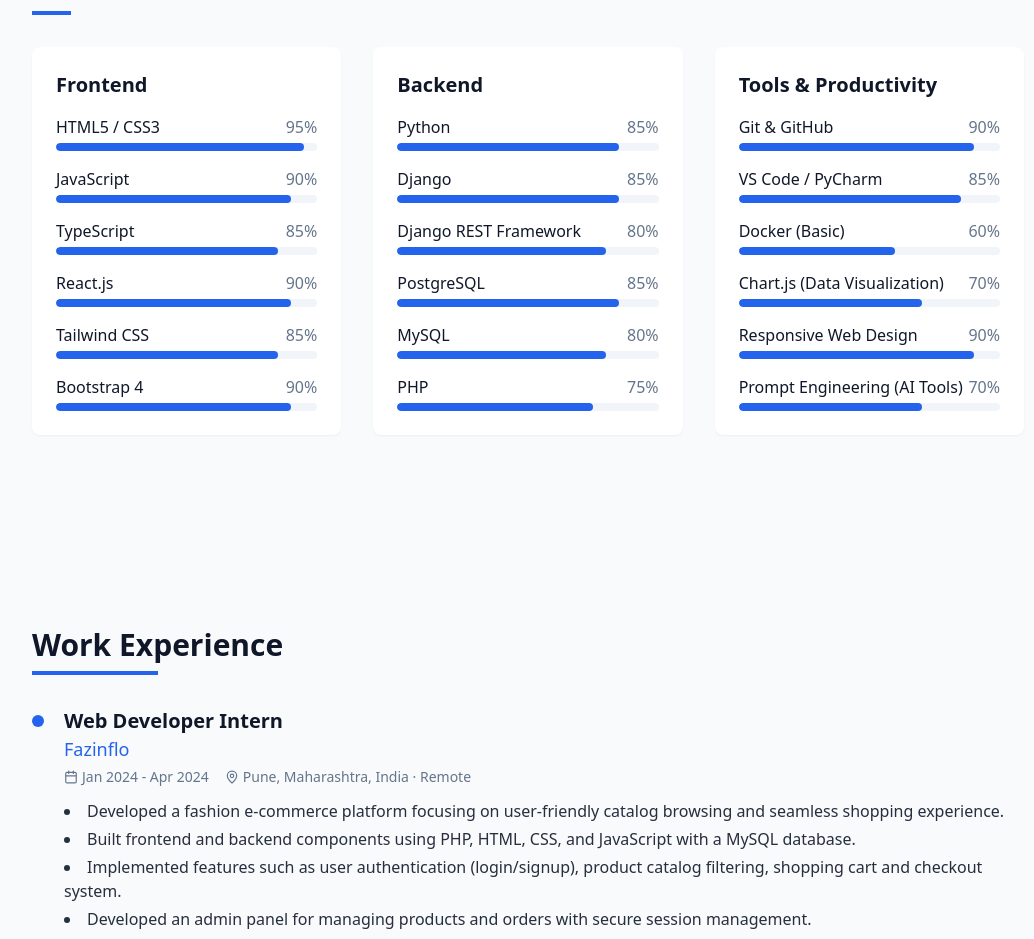
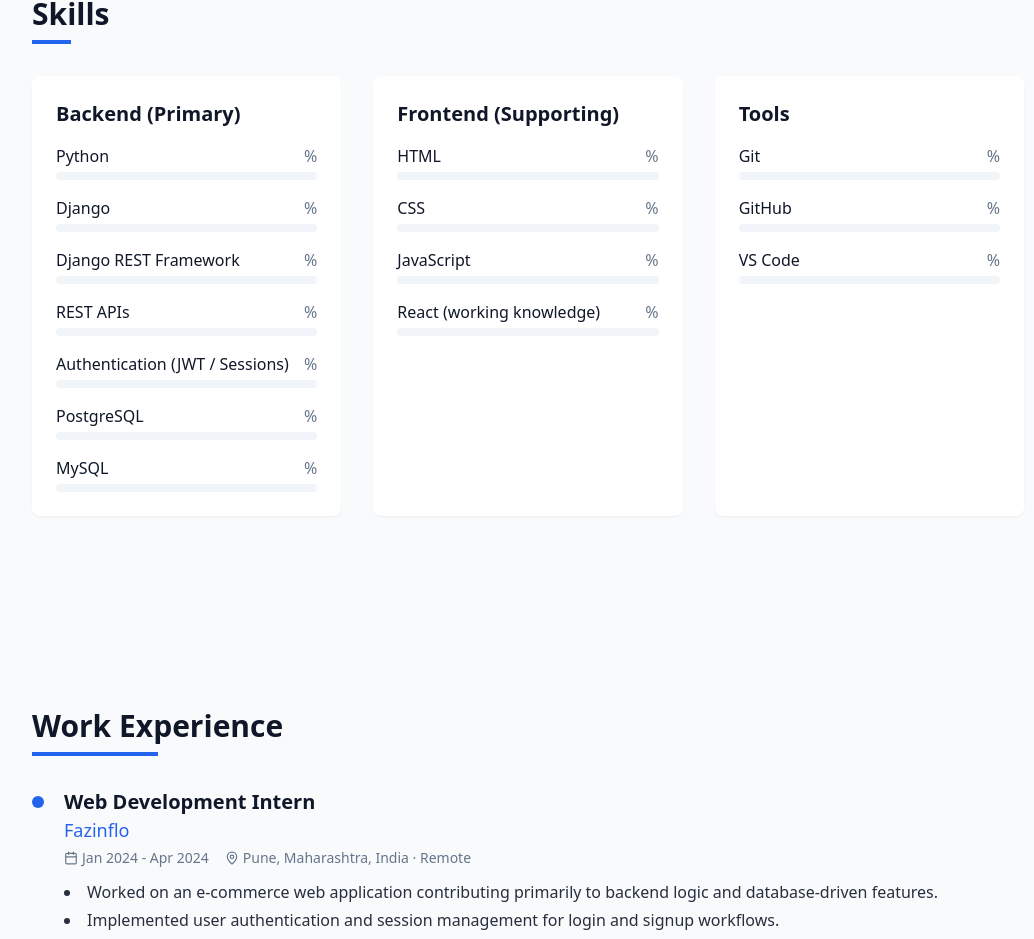
Before and after one commit to amanshinde1/aman-shinde-portfolio, a React (Vite) app: page / in a window 1280 px wide. Shown: the part 1531-2470 px from the top of the page, without its empty margins (112-1146 px from the left). Built offline with nearby package versions, Linux system fonts and the light colour scheme.

Commit message:
Changes made in portfolio content

```diff
--- a/src/data/profile.ts
+++ b/src/data/profile.ts
@@ -1,85 +1,94 @@
 export default {
   basics: {
     name: "Aman Shinde",
-    title: "Full-Stack Developer",
+    title: "Backend Developer (Python / Django)",
     email: "amanshinde316@gmail.com",
     phone: "+91 7768855042",
     location: "Pune, Maharashtra",
-    summary: `Passionate and detail-oriented Full-Stack Developer with a Master’s in Computer Applications and hands-on experience in Python, Django, and SQL.
+    summary: `Backend Developer with a Master’s in Computer Applications and hands-on experience building backend systems using Python, Django, Django REST Framework, and SQL-based databases.
 
-Skilled in building robust backend systems, RESTful APIs, and responsive web applications, user-friendly frontends using HTML, CSS, JavaScript, and Tailwind CSS.
+I focus on designing RESTful APIs, authentication flows, database-driven features, and backend logic for real-world applications. I also have working exposure to frontend technologies, which helps me collaborate effectively with frontend teams.
 
-I enjoy solving real-world problems through clean, maintainable code and thrive in collaborative environments that value continuous learning and innovation.`,
+I enjoy solving practical problems through clean, maintainable backend code and continuously improving my understanding of backend workflows.`,
     avatar: "/images/myphoto.jpeg",
     social: [
-      { platform: "LinkedIn", url: "https://www.linkedin.com/in/aman-shinde-45767925b/", icon: "linkedin" },
-      { platform: "GitHub", url: "https://github.com/amanshinde1", icon: "github" },
+      {
+        platform: "LinkedIn",
+        url: "https://www.linkedin.com/in/aman-shinde-45767925b/",
+        icon: "linkedin"
+      },
+      {
+        platform: "GitHub",
+        url: "https://github.com/amanshinde1",
+        icon: "github"
+      }
     ]
   },
+
   skills: [
     {
-      category: "Frontend",
+      category: "Backend (Primary)",
       items: [
-        { name: "HTML5 / CSS3", level: 95 },
-        { name: "JavaScript", level: 90 },
-        { name: "TypeScript", level: 85 },
-        { name: "React.js", level: 90 },
-        { name: "Tailwind CSS", level: 85 },
-        { name: "Bootstrap 4", level: 90 }
+        { name: "Python" },
+        { name: "Django" },
+        { name: "Django REST Framework" },
+        { name: "REST APIs" },
+        { name: "Authentication (JWT / Sessions)" },
+        { name: "PostgreSQL" },
+        { name: "MySQL" }
       ]
     },
     {
-      category: "Backend",
+      category: "Frontend (Supporting)",
       items: [
-        { name: "Python", level: 85 },
-        { name: "Django", level: 85 },
-        { name: "Django REST Framework", level: 80 },
-        { name: "PostgreSQL", level: 85 },
-        { name: "MySQL", level: 80 },
-        { name: "PHP", level: 75 }
+        { name: "HTML" },
+        { name: "CSS" },
+        { name: "JavaScript" },
+        { name: "React (working knowledge)" }
       ]
     },
     {
-      category: "Tools & Productivity",
+      category: "Tools",
       items: [
-        { name: "Git & GitHub", level: 90 },
-        { name: "VS Code / PyCharm", level: 85 },
-        { name: "Docker (Basic)", level: 60 },
-        { name: "Chart.js (Data Visualization)", level: 70 },
-        { name: "Responsive Web Design", level: 90 },
-        { name: "Prompt Engineering (AI Tools)", level: 70 },
+        { name: "Git" },
+        { name: "GitHub" },
+        { name: "VS Code" }
       ]
     }
   ],
+
   experience: [
     {
-      role: "Web Developer Intern",
+      role: "Web Development Intern",
       company: "Fazinflo",
       location: "Pune, Maharashtra, India · Remote",
       start: "Jan 2024",
       end: "Apr 2024",
       bullets: [
-        "Developed a fashion e-commerce platform focusing on user-friendly catalog browsing and seamless shopping experience.",
-        "Built frontend and backend components using PHP, HTML, CSS, and JavaScript with a MySQL database.",
-        "Implemented features such as user authentication (login/signup), product catalog filtering, shopping cart and checkout system.",
-        "Developed an admin panel for managing products and orders with secure session management.",
-        "Ensured responsive design for mobile and desktop users."
+        "Worked on an e-commerce web application contributing primarily to backend logic and database-driven features.",
+        "Implemented user authentication and session management for login and signup workflows.",
+        "Developed product catalog functionality with filtering and sorting using dynamic queries.",
+        "Built shopping cart and checkout logic and supported order processing workflows.",
+        "Designed and maintained MySQL database schemas for users, products, and orders.",
+        "Collaborated with team members in a remote environment to align backend functionality with frontend requirements."
       ]
     }
   ],
+
   projects: [
     {
       title: "Prodexa – AI Productivity Dashboard",
       description:
-        "Full-stack AI-powered productivity dashboard with authentication, task management, analytics, and AI insights built using Django (backend) and React (frontend).",
+        "Backend-focused productivity application built using Django REST Framework and PostgreSQL, featuring authentication, task management APIs, basic analytics, and AI-assisted task suggestions. Frontend implemented using React for UI integration.",
       image: "/images/dash copy.png",
       tags: [
+        "Python",
         "Django",
-        "React.js",
-        "Tailwind CSS",
-        "Chakra UI",
+        "Django REST Framework",
         "PostgreSQL",
-        "AI Integration"
+        "REST APIs",
+        "JWT Authentication",
+        "OpenAI API"
       ],
       liveUrl: "https://prodexa-ai-productivity.onrender.com/",
       sourceUrl: "https://github.com/amanshinde1/ai-productivity-dashboard"
@@ -87,16 +96,15 @@ I enjoy solving real-world problems through clean, maintainable code and thrive
     {
       title: "Library Management System",
       description:
-        "A full-featured web-based Library Management System built with Django and PostgreSQL. It includes book catalog, user profiles, borrowing system, admin reports, email reminders, CSV export, and mobile-responsive UI.",
+        "Backend-driven Library Management System built with Django and PostgreSQL. Includes book catalog management, user records, borrowing workflows, search, pagination, email notifications, CSV export, and admin analytics with optimized database queries.",
       image: "/images/Homepage copy.png",
       tags: [
+        "Python",
         "Django",
-        "Django REST Framework",
         "PostgreSQL",
-        "Python",
-        "Bootstrap",
-        "JavaScript",
-        "REST API"
+        "ORM Optimization",
+        "REST Concepts",
+        "Email Automation"
       ],
       liveUrl: "https://amanshinde.pythonanywhere.com/",
       sourceUrl: "https://github.com/amanshinde1/library-management-system"
@@ -104,21 +112,20 @@ I enjoy solving real-world problems through clean, maintainable code and thrive
     {
       title: "E-commerce Fashion Store",
       description:
-        "An online fashion store prototype built during internship. Features include product catalog, filtering, shopping cart, user login/signup, and an admin panel for managing orders and inventory. Built with PHP, MySQL, HTML, CSS, JavaScript, and Tailwind CSS.",
+        "E-commerce fashion store prototype developed during internship, featuring authentication, product catalog, cart and checkout workflows, and an admin panel for order and inventory management.",
       image: "/images/dope.png",
       tags: [
         "PHP",
         "MySQL",
-        "HTML",
-        "CSS",
-        "JavaScript",
-        "Tailwind CSS",
-        "Responsive Web Design"
+        "Backend Development",
+        "Authentication",
+        "CRUD Operations"
       ],
-      liveUrl: "#ECOMMERCE_LIVE_URL",
-      sourceUrl: "#ECOMMERCE_REPO_URL"
+      liveUrl: "#",
+      sourceUrl: "#"
     }
   ],
+
   education: [
     {
       degree: "Master of Computer Applications (MCA)",
@@ -135,61 +142,38 @@ I enjoy solving real-world problems through clean, maintainable code and thrive
       end: "2022"
     }
   ],
+
   certifications: [
     {
       name: "Scientific Computing with Python",
       issuer: "freeCodeCamp",
       issueDate: "Jun 2025",
-      url: "https://www.freecodecamp.org/certification/aman_shinde/scientific-computing-with-python-v7",
-      skills: ["Python", "Scientific Computing", "Data Structures", "Algorithmic Thinking"]
-    },
-    {
-      name: "Front End Development Libraries",
-      issuer: "freeCodeCamp",
-      issueDate: "May 2025",
-      credentialId: "aman_shinde-fedl",
-      url: "https://www.freecodecamp.org/certification/aman_shinde/front-end-development-libraries",
-      skills: ["React.js", "Redux.js", "JavaScript", "CSS", "Responsive Web Design"]
+      url: "https://www.freecodecamp.org/certification/aman_shinde/scientific-computing-with-python-v7"
     },
     {
       name: "AWS Educate Cloud Computing 101",
       issuer: "Amazon Web Services (AWS)",
       issueDate: "Jun 2025",
-      credentialId: "aman_shinde-fedl",
       url: "https://www.credly.com/earner/earned/share/8fb06e01-8387-4a01-b366-b6f625ee13fe"
     },
     {
       name: "Google AI Essentials",
       issuer: "Google (via Coursera)",
       issueDate: "May 2025",
-      description:
-        "Completed foundational course on AI concepts, responsible and ethical AI practices, and practical applications of AI tools.",
-      skills: ["Artificial Intelligence (AI)", "Machine Learning", "Generative AI"],
       url: "https://www.coursera.org/account/accomplishments/verify/M7TN7OO3JZ04"
-    },
-    {
-      name: "Google Prompting Essentials",
-      issuer: "Google (via Coursera)",
-      issueDate: "May 2025",
-      credentialId: "6RNS9B00MM3R",
-      description: "Covered prompt engineering strategies and best practices for maximizing productivity with generative AI tools.",
-      skills: ["Prompt Engineering", "Generative AI", "Productivity Tools"],
-      url: "https://www.coursera.org/account/accomplishments/verify/6RNS9B00MM3R"
     },
     {
       name: "Foundations of Cybersecurity",
       issuer: "Google (via Coursera)",
       issueDate: "Feb 2024",
-      description:
-        "Completed comprehensive course on cybersecurity fundamentals including information security, risk management, and network protection.",
-      skills: ["Cybersecurity", "Information Security", "Network Security", "Risk Management"],
       url: "https://www.coursera.org/account/accomplishments/verify/37RU4G9L9TQF"
     }
   ],
+
   meta: {
-    title: "Aman Shinde | Full-Stack Developer",
+    title: "Aman Shinde | Backend Developer (Python, Django)",
     description:
-      "Portfolio and resume of Aman Shinde, Full-Stack Developer specializing in Python, Django, PHP, and full-stack web applications.",
+      "Backend Developer portfolio showcasing Django applications, REST API development, authentication systems, and database-driven backend projects.",
     language: "en",
     themeColor: "#2563eb"
   }
```
